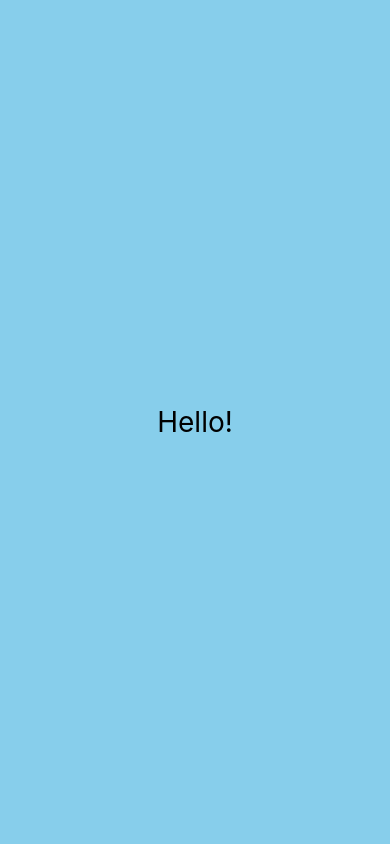
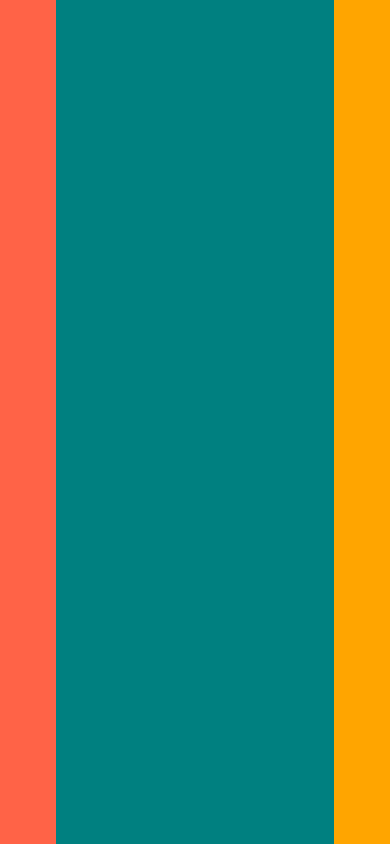
Before and after one commit to pgg-dev/weather-app, a React Native app: screen / in a window 390 px wide. Built offline with nearby package versions, Linux system fonts and the light colour scheme.

Commit message:
test: flexBox layout test

```diff
--- a/App.js
+++ b/App.js
@@ -1,23 +1,12 @@
-import { StatusBar } from 'expo-status-bar';
-import { StyleSheet, Text, View } from 'react-native';
+import { StatusBar } from "expo-status-bar";
+import { StyleSheet, Text, View } from "react-native";
 
 export default function App() {
   return (
-    <View style={styles.container}>
-      <Text style={styles.text}>Hello!</Text>
-      <StatusBar style="light" />
+    <View style={{ flex: 1, flexDirection: "row" }}>
+      <View style={{ flex: 1, backgroundColor: "tomato" }}></View>
+      <View style={{ flex: 5, backgroundColor: "teal" }}></View>
+      <View style={{ flex: 1, backgroundColor: "orange" }}></View>
     </View>
   );
 }
-
-const styles = StyleSheet.create({
-  container: {
-    flex: 1,
-    backgroundColor: 'skyblue',
-    alignItems: 'center',
-    justifyContent: 'center',
-  },
-  text: {
-    fontSize: 28,
-  }
-});
```
